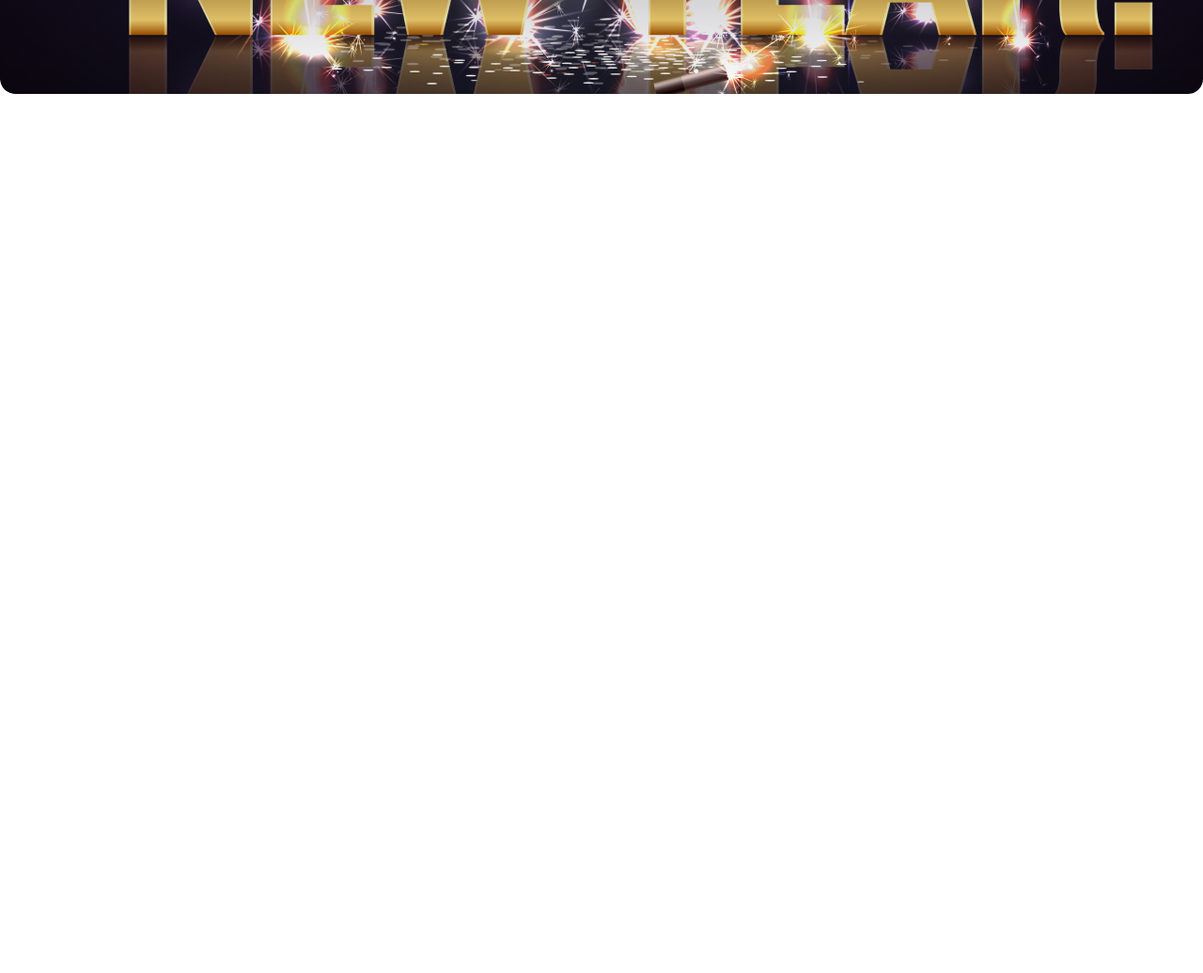
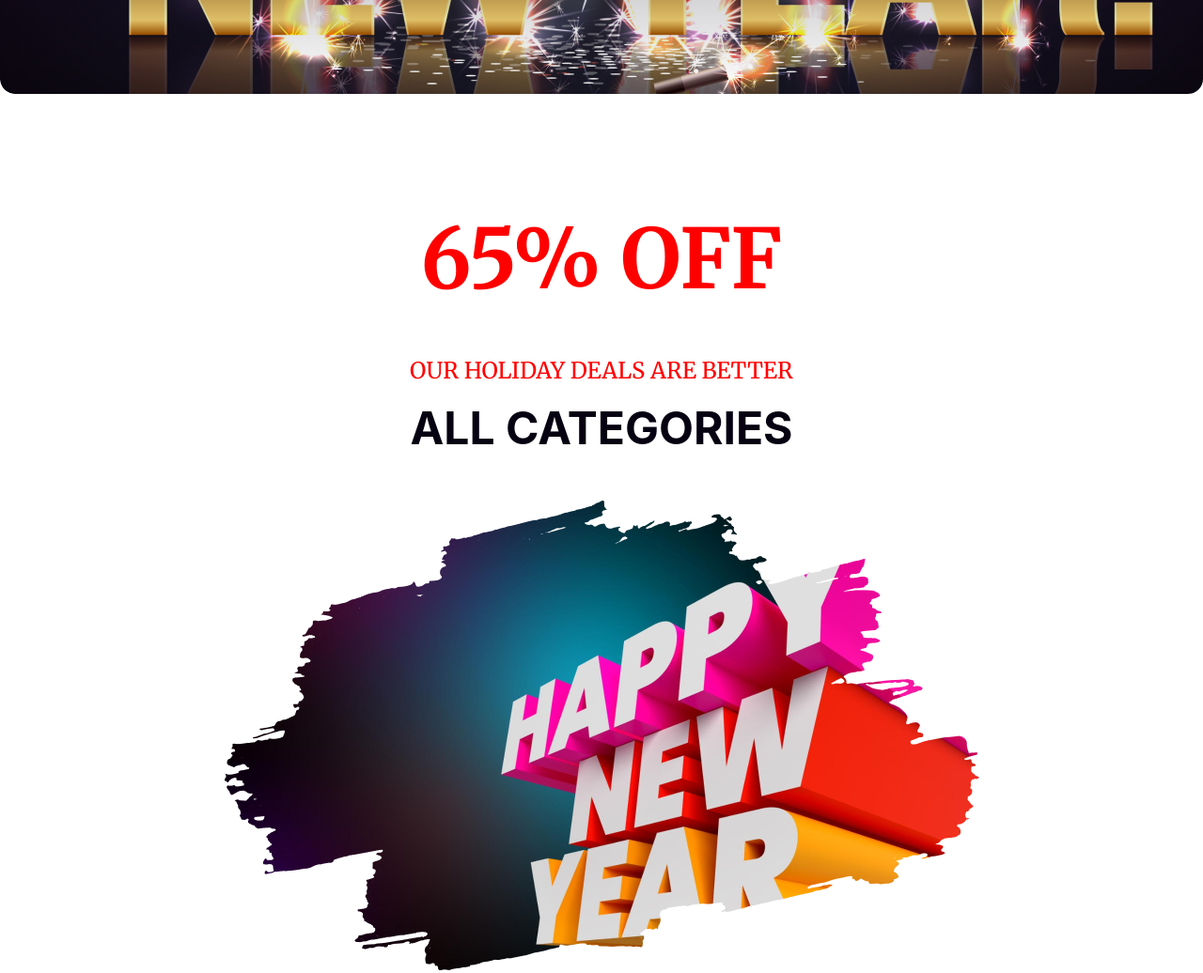
Before and after one commit to Nissanbarua/new-year-offer-project, a plain HTML site: page index.html in a window 1280 px wide. Shown: the part 500-1536 px from the top of the page at 94% size. Before the commit the page ends 800 px from the top, so only its background shows below. Drawn offline with Linux system fonts and the light colour scheme.

Commit message:
added second section

```diff
--- a/index.html
+++ b/index.html
@@ -15,7 +15,22 @@
             </div>
         </section>
     </header>
-    <main></main>
+    <main>
+        <!-- 65% section start -->
+         <section class="second-section-container">
+          <div class="second-section-content">
+            <h1>65% OFF</h1>
+            <p>OUR HOLIDAY DEALS ARE BETTER</p>
+            <h3>ALL CATEGORIES</h3>
+          </div>
+          <div class="second-section-content">
+            <img src="images/New-Year-Photo.png" alt="">
+          </div>
+
+         </section>
+        <!-- 65% section end -->
+
+    </main>
     <footer></footer>
 </body>
 </html>
--- a/styles/newyear.css
+++ b/styles/newyear.css
@@ -45,3 +45,38 @@ body {
   line-height: 95px;
   text-align: center;
 }
+/* main section style */
+.second-section-container{
+margin: 120px auto;
+height: 806px;
+width: 802px;
+align-items: center;
+}
+.second-section-content{
+    display: flex;
+    flex-direction: column;
+    justify-content: center;
+    align-items: center;
+}
+.second-section-content h1{
+color: rgb(255, 0, 0);
+font-size: 88px;
+font-weight: 700;
+/* line-height: 107px; */
+margin-bottom: 48px;
+
+}
+.second-section-content p{
+    color: rgb(255, 0, 0);
+font-size: 24px;
+font-weight: 500;
+margin-bottom: 16px;
+}
+.second-section-content h3{
+    color: rgb(7, 2, 17);
+font-family: Inter;
+font-size: 48px;
+font-weight: 700;
+/* line-height: 58px; */
+margin-bottom: 48px;
+}
```
Also changed, not shown: images/New-Year-Photo.png (renamed from images/New Year Photo.png).
